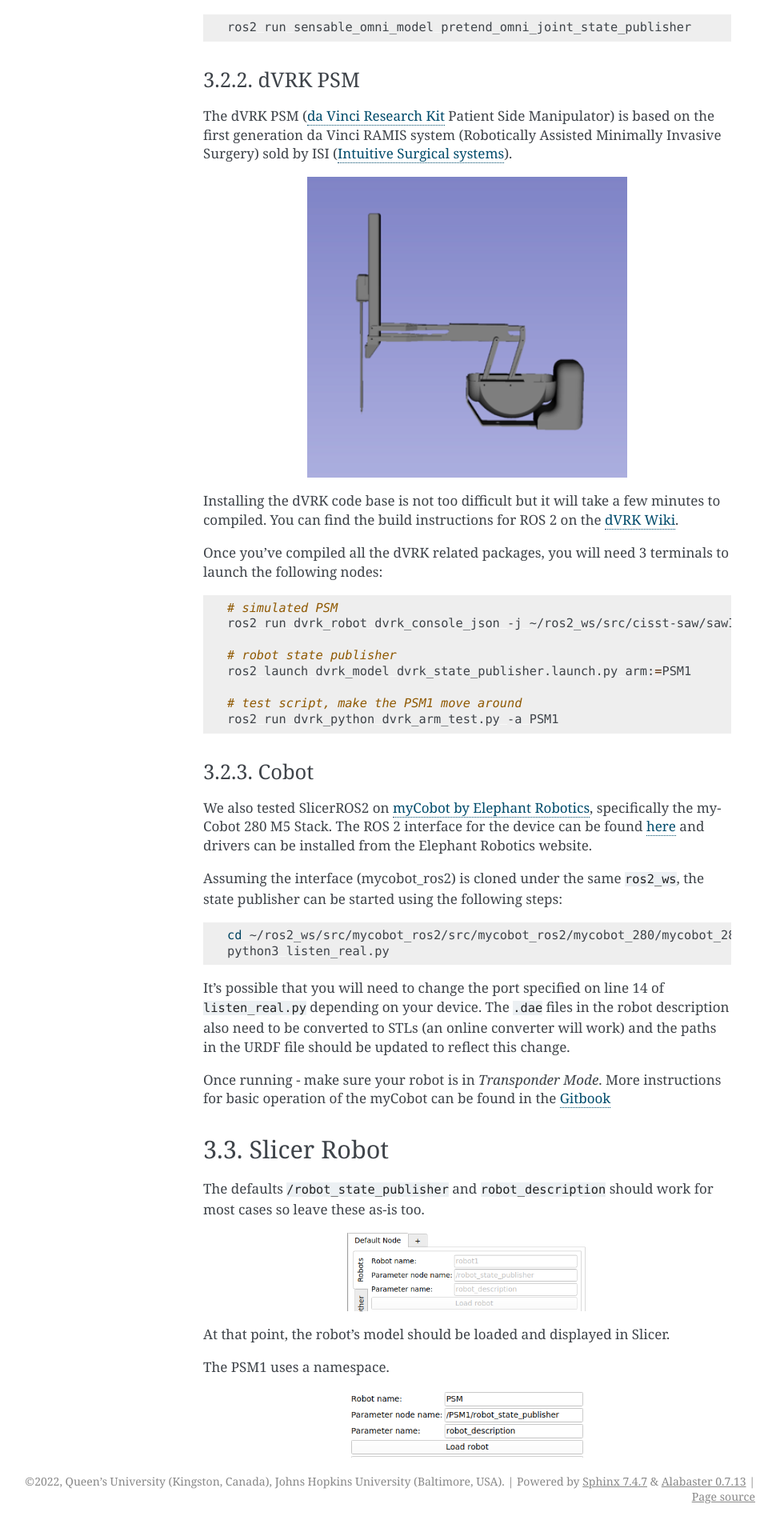
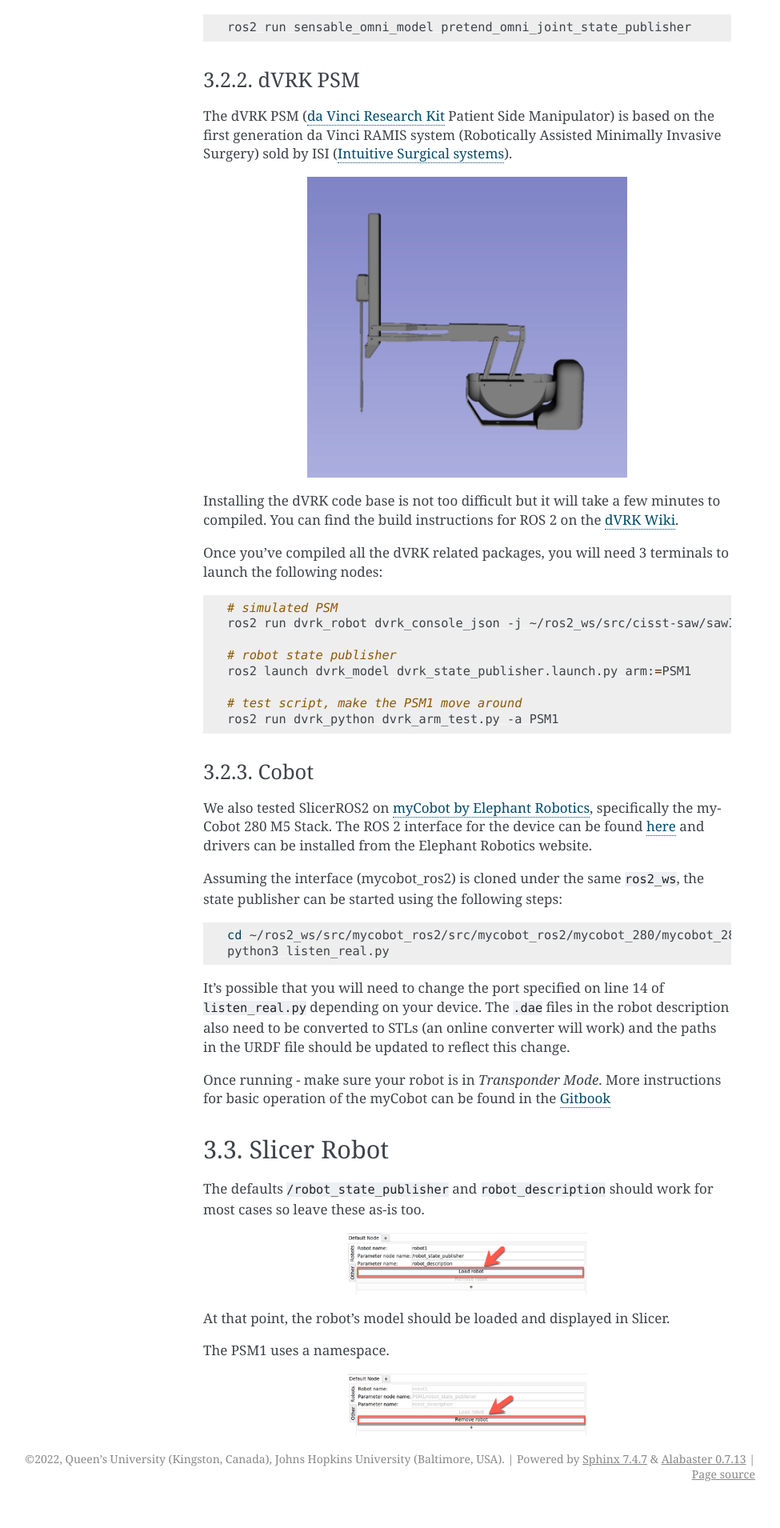
Before and after one commit to rosmed/slicer_ros2_module, a Sphinx documentation site: the page built from docs/pages/robot-visualization.rst, in a window 1280 px wide. Shown: the part 1565-3475 px from the top of the page at 80% size, without its empty margins (166-1141 px from the left). Built offline with Sphinx 7.4.7, drawn with Linux system fonts in a browser that asks for light colours; after the commit the page ends 3447 px from its top, so only the background shows below that.

Commit message:
Update Load and Remove robot screenshots in documentation.

```diff
--- a/docs/pages/robot-visualization.rst
+++ b/docs/pages/robot-visualization.rst
@@ -143,7 +143,7 @@ Slicer Robot
 The defaults ``/robot_state_publisher`` and ``robot_description`` should work
 for most cases so leave these as-is too.
 
-.. image:: ../images/robot-input.png
+.. image:: ../images/LoadRobot.png
   :width: 300
   :align: center
   :alt: Defining a robot in Slicer
@@ -152,7 +152,7 @@ At that point, the robot's model should be loaded and displayed in Slicer.
 
 The PSM1 uses a namespace.
 
-.. image:: ../images/robot-input-PSM1.png
+.. image:: ../images/RemoveRobot.png
   :width: 300
   :align: center
   :alt: Defining a robot with a namespace in Slicer
```
Also changed, not shown: docs/images/AddRobot.png (added), docs/images/LoadRobot.png (added), docs/images/RemoveRobot.png (added), docs/images/robot-input-PSM1.png (deleted), docs/images/robot-input.png (deleted).
